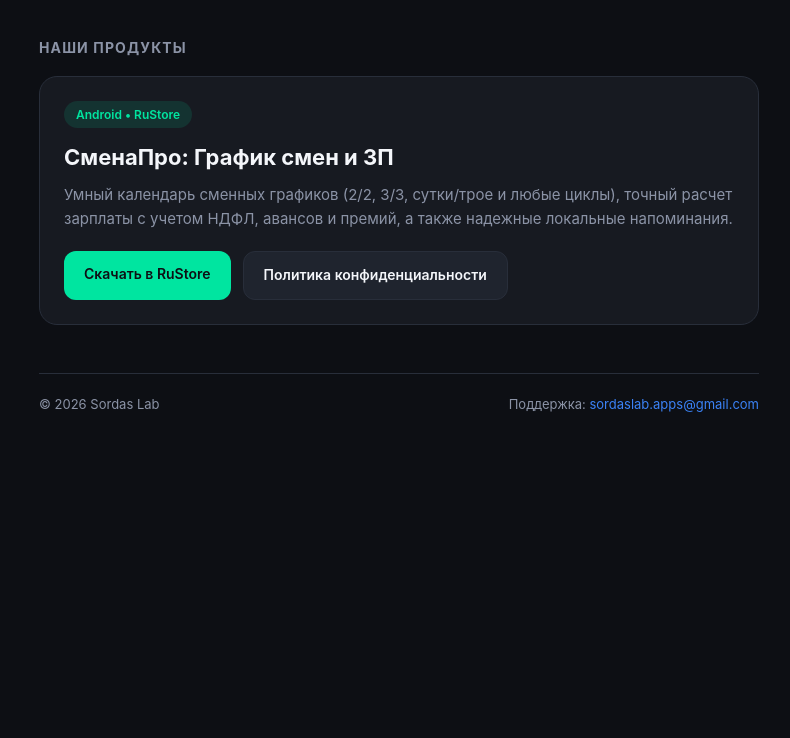
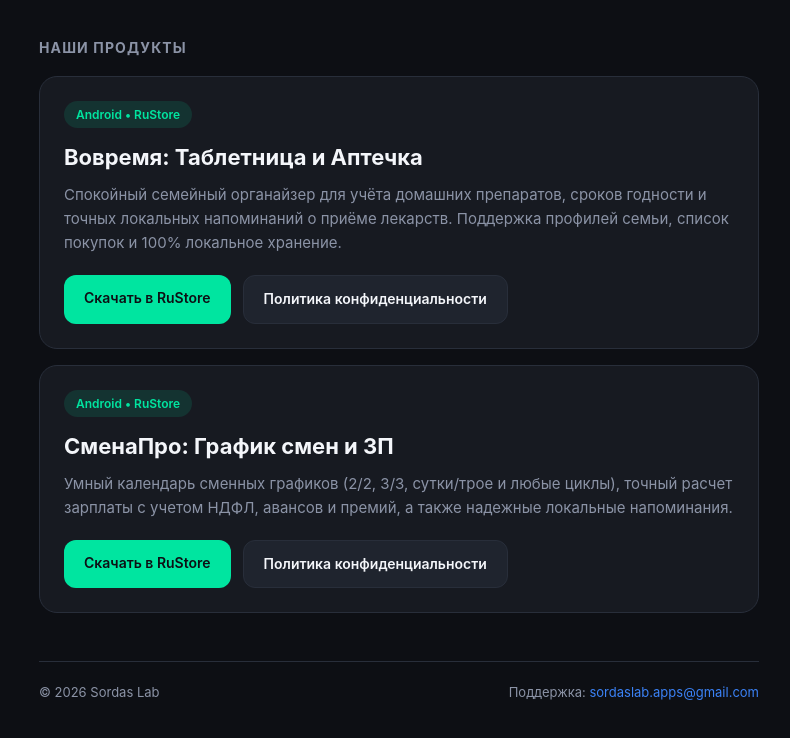
Before and after one commit to sordaslab/sordaslab.github.io, a plain HTML site: page index.html in a window 1280 px wide. Shown: the part 156-894 px from the top of the page, without its empty margins (241-1031 px from the left). Before the commit the page ends 800 px from the top, so only its background shows below. Drawn offline with Linux system fonts and the light colour scheme.

Commit message:
Add Vovremya app card and update privacy policy

```diff
--- a/index.html
+++ b/index.html
@@ -97,6 +97,16 @@
 
     <div class="app-card">
       <span class="badge">Android • RuStore</span>
+      <h3>Вовремя: Таблетница и Аптечка</h3>
+      <p>Спокойный семейный органайзер для учёта домашних препаратов, сроков годности и точных локальных напоминаний о приёме лекарств. Поддержка профилей семьи, список покупок и 100% локальное хранение.</p>
+      <div class="actions">
+        <a class="btn primary" href="https://apps.rustore.ru/app/ru.sordaslab.vovremya">Скачать в RuStore</a>
+        <a class="btn secondary" href="privacy.html">Политика конфиденциальности</a>
+      </div>
+    </div>
+
+    <div class="app-card">
+      <span class="badge">Android • RuStore</span>
       <h3>СменаПро: График смен и ЗП</h3>
       <p>Умный календарь сменных графиков (2/2, 3/3, сутки/трое и любые циклы), точный расчет зарплаты с учетом НДФЛ, авансов и премий, а также надежные локальные напоминания.</p>
       <div class="actions">
```
Also changed, not shown: privacy.html (+1 -1 lines).
